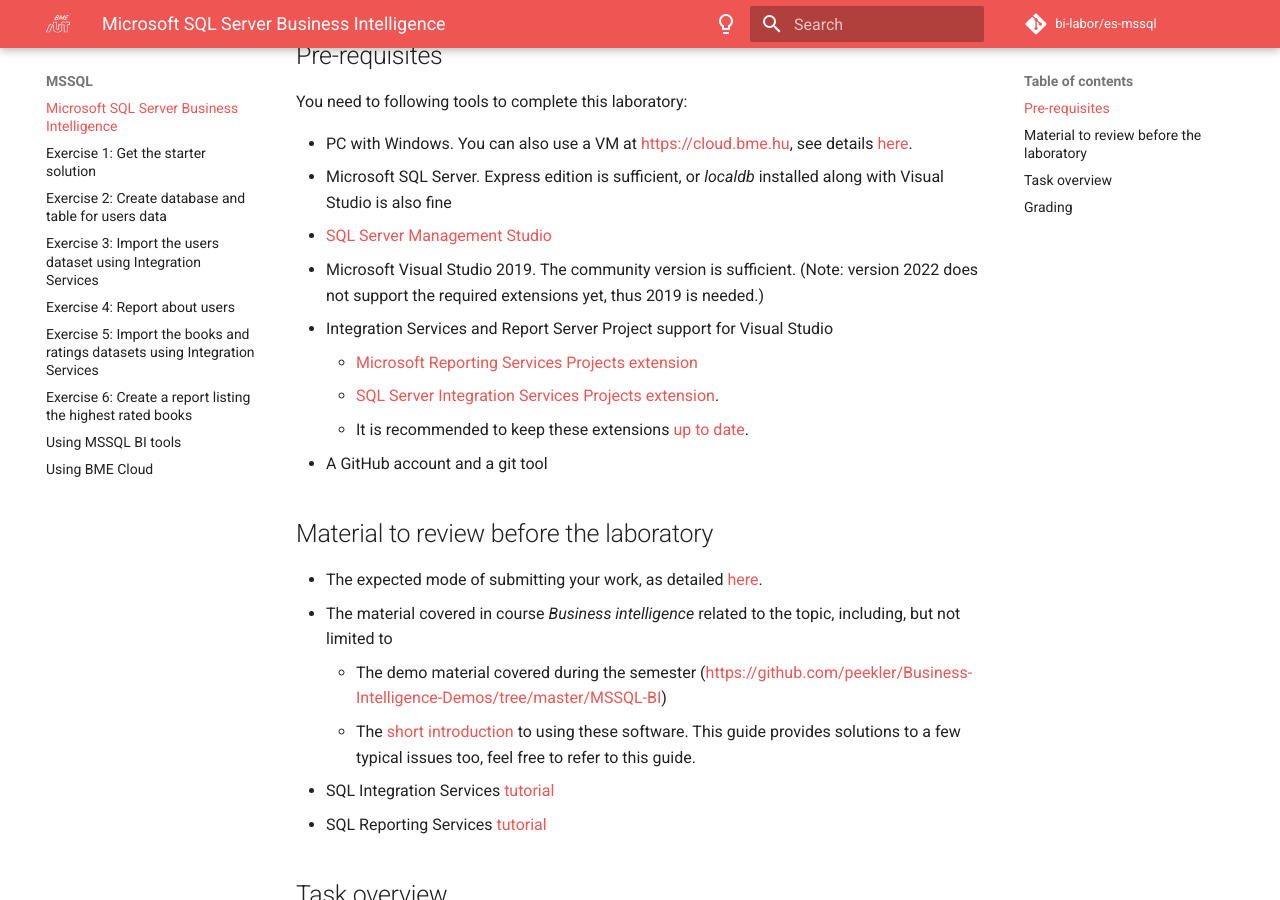
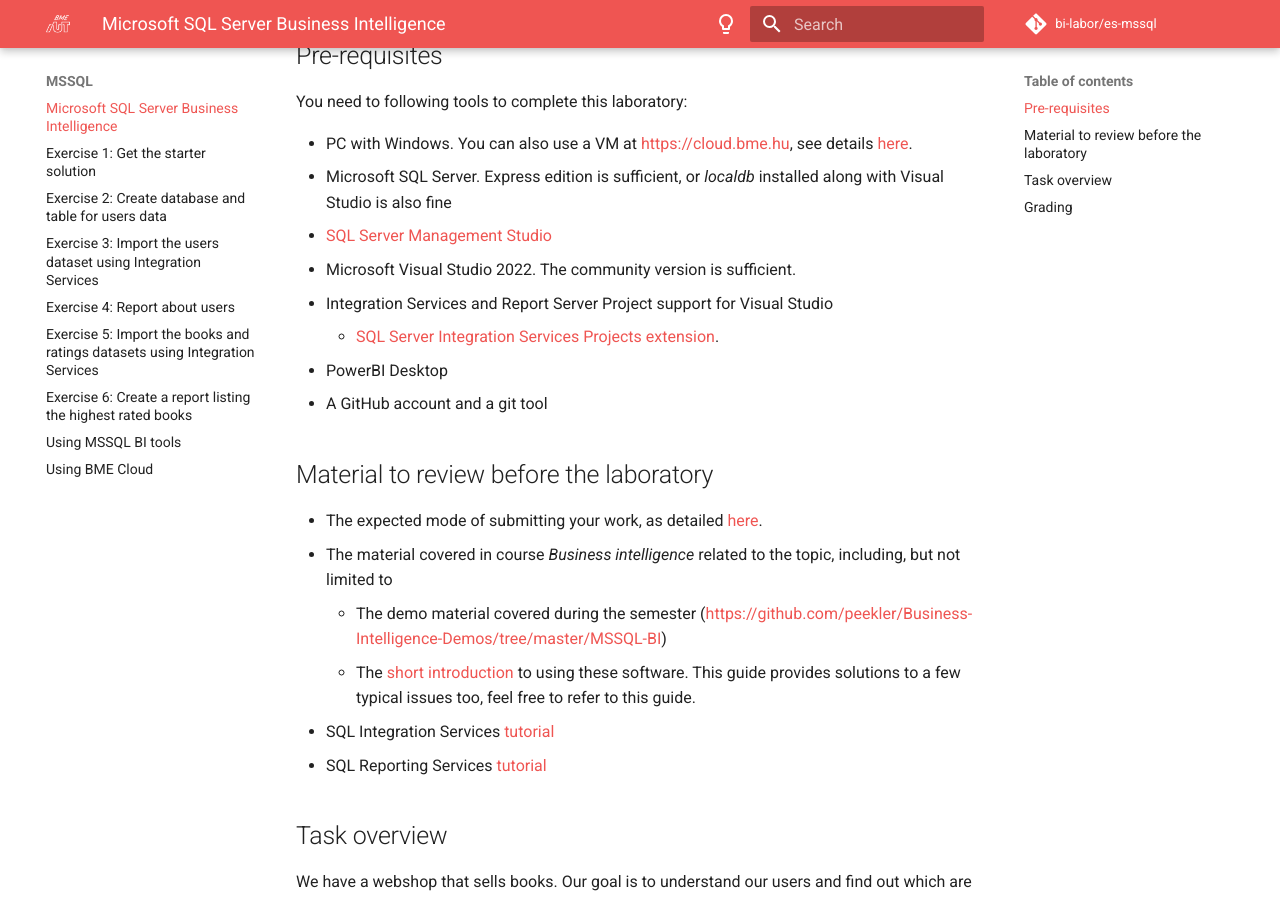
Before and after one commit to bi-labor/es-mssql, an MkDocs documentation site: the page built from docs/mssql/index.md, in a window 1280 px wide and 900 px high, scrolled down 332 px. Built offline with MkDocs 1.6.1 and Material for MkDocs 9.7.7, drawn with Linux system fonts in a browser that asks for light colours; comment, search, counter and statistics services are not loaded.

Commit message:
MSSQL update

```diff
--- a/docs/mssql/index.md
+++ b/docs/mssql/index.md
@@ -9,11 +9,10 @@
 - PC with Windows. You can also use a VM at <https://cloud.bme.hu>, see details [here](bme-cloud-vm-usage.md).
 - Microsoft SQL Server. Express edition is sufficient, or _localdb_ installed along with Visual Studio is also fine
 - [SQL Server Management Studio](https://docs.microsoft.com/en-us/sql/ssms/download-sql-server-management-studio-ssms)
-- Microsoft Visual Studio 2019. The community version is sufficient. (Note: version 2022 does not support the required extensions yet, thus 2019 is needed.)
+- Microsoft Visual Studio 2022. The community version is sufficient.
 - Integration Services and Report Server Project support for Visual Studio
-    - [Microsoft Reporting Services Projects extension](https://marketplace.visualstudio.com/items?itemName=ProBITools.MicrosoftReportProjectsforVisualStudio)
-    - [SQL Server Integration Services Projects extension](https://marketplace.visualstudio.com/items?itemName=SSIS.SqlServerIntegrationServicesProjects).
-    - It is recommended to keep these extensions [up to date](https://docs.microsoft.com/en-us/visualstudio/extensibility/how-to-update-a-visual-studio-extension?view=vs-2019).
+    - [SQL Server Integration Services Projects extension](https://marketplace.visualstudio.com/items?itemName=SSIS.MicrosoftDataToolsIntegrationServices).
+- PowerBI Desktop
 - A GitHub account and a git tool
 
 ## Material to review before the laboratory
```
